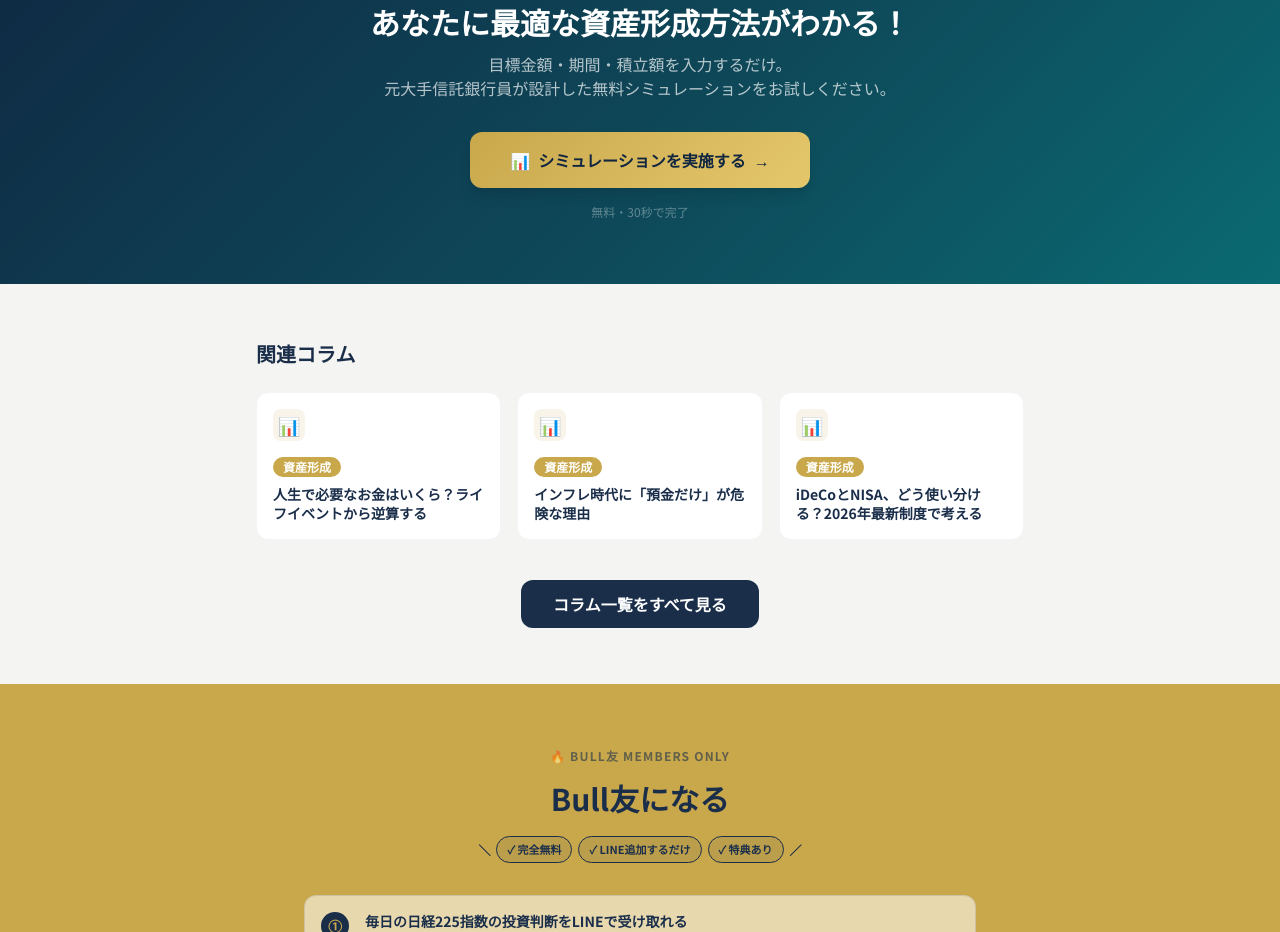
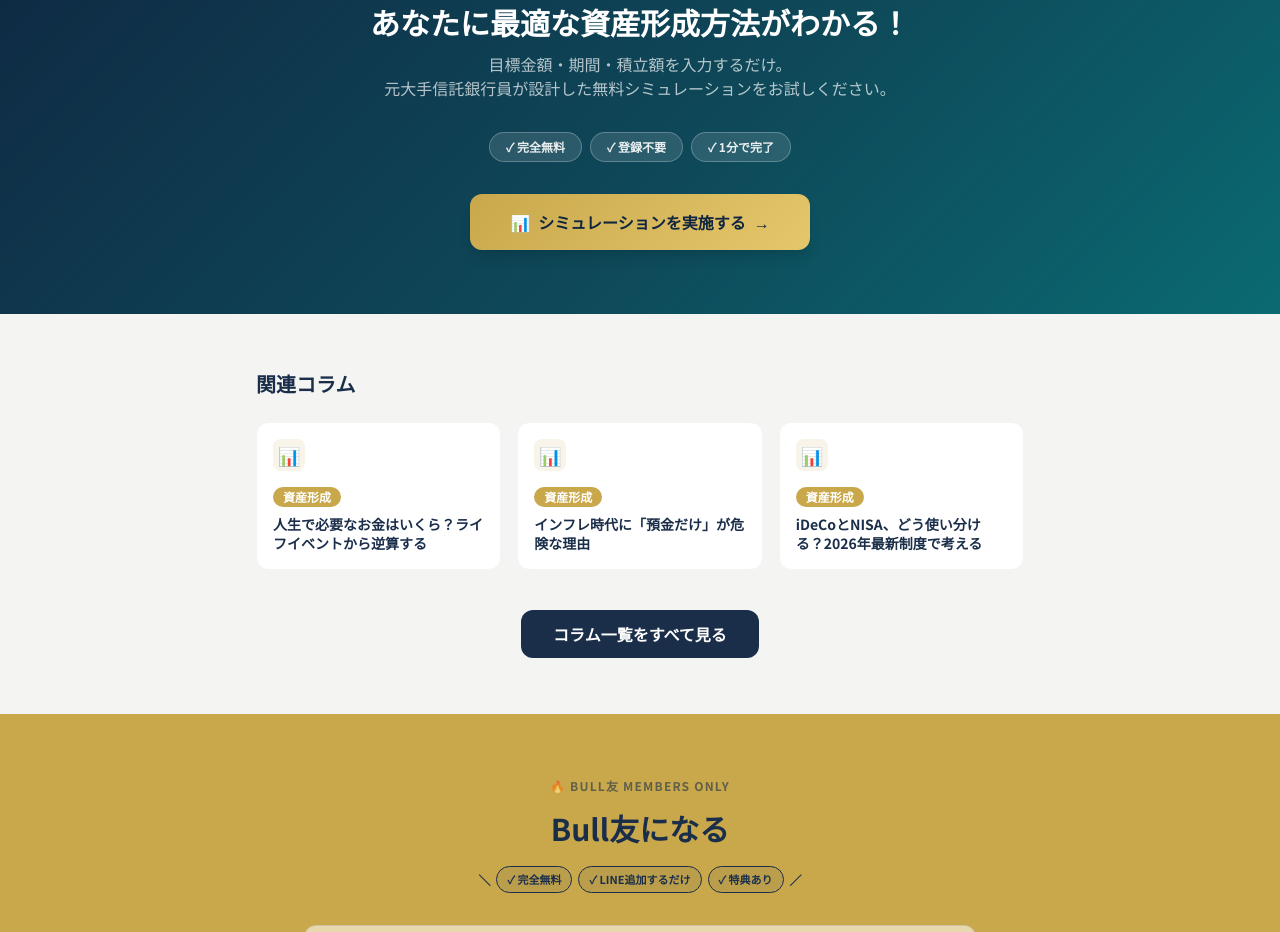
Before and after one commit to tanima3232-eng/bulltalk, a Next.js app: page /column/asset-02-nisa-guide in a window 1280 px wide. Shown: the part 2380-3312 px from the top of the page. Built offline with nearby package versions, Linux system fonts and the light colour scheme.

Commit message:
SimulationCtaBanner：バッジ復活・CTA下テキスト削除

```diff
--- a/components/SimulationCtaBanner.tsx
+++ b/components/SimulationCtaBanner.tsx
@@ -35,6 +35,22 @@ export default function SimulationCtaBanner() {
         </p>
 
 
+        {/* バッジ */}
+        <div className="flex justify-center flex-wrap gap-2 mb-8">
+          {["✓ 完全無料", "✓ 登録不要", "✓ 1分で完了"].map((badge) => (
+            <span
+              key={badge}
+              className="text-xs font-bold rounded-full px-4 py-1.5"
+              style={{
+                background: "rgba(255,255,255,0.12)",
+                color: "rgba(255,255,255,0.9)",
+                border: "1px solid rgba(255,255,255,0.25)",
+              }}
+            >
+              {badge}
+            </span>
+          ))}
+        </div>
 
         {/* CTAボタン */}
         <Link
@@ -49,10 +65,6 @@ export default function SimulationCtaBanner() {
           シミュレーションを実施する
           <span>→</span>
         </Link>
-
-        <p className="text-xs mt-4" style={{ color: "rgba(255,255,255,0.35)" }}>
-          無料・30秒で完了
-        </p>
       </div>
     </section>
   );
```
